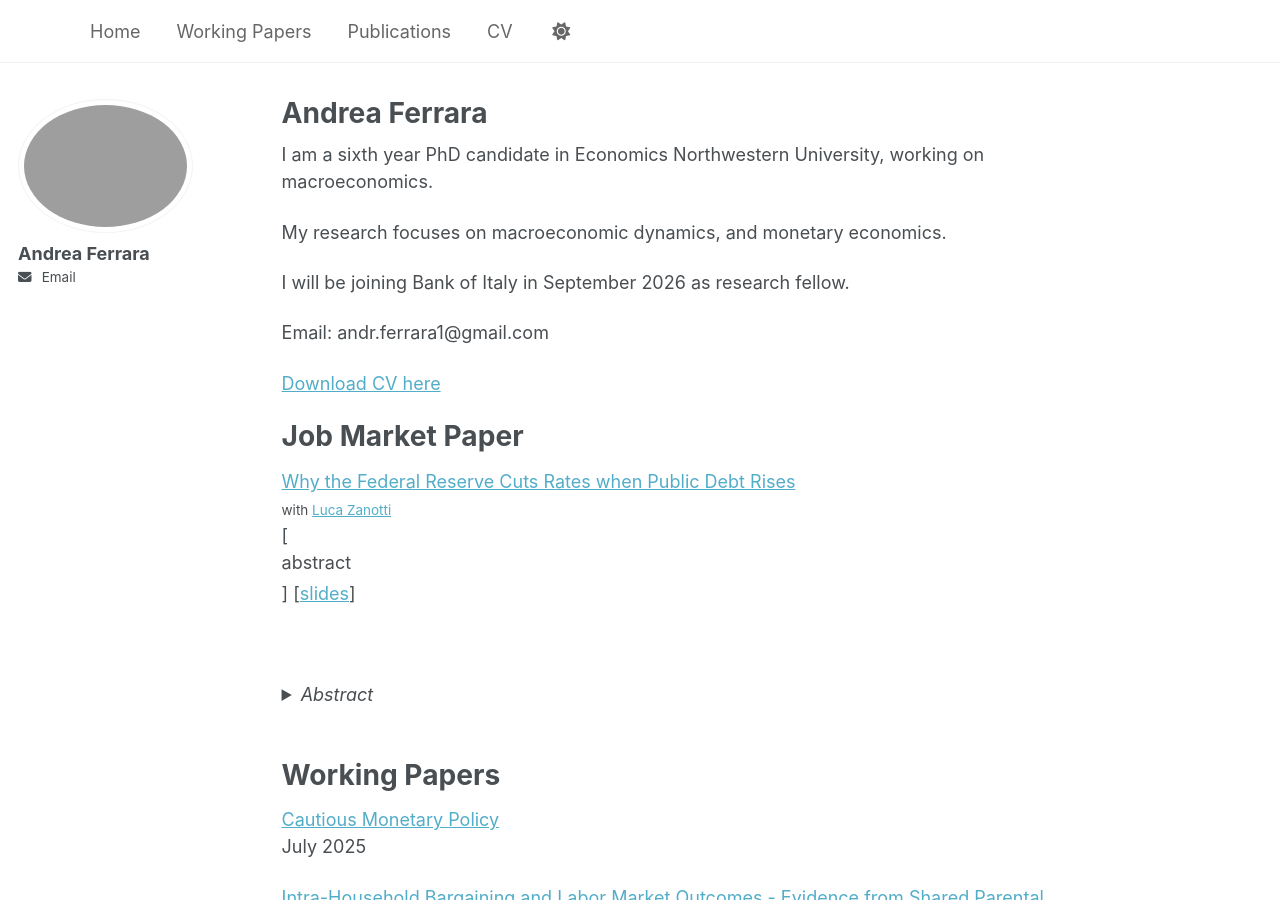
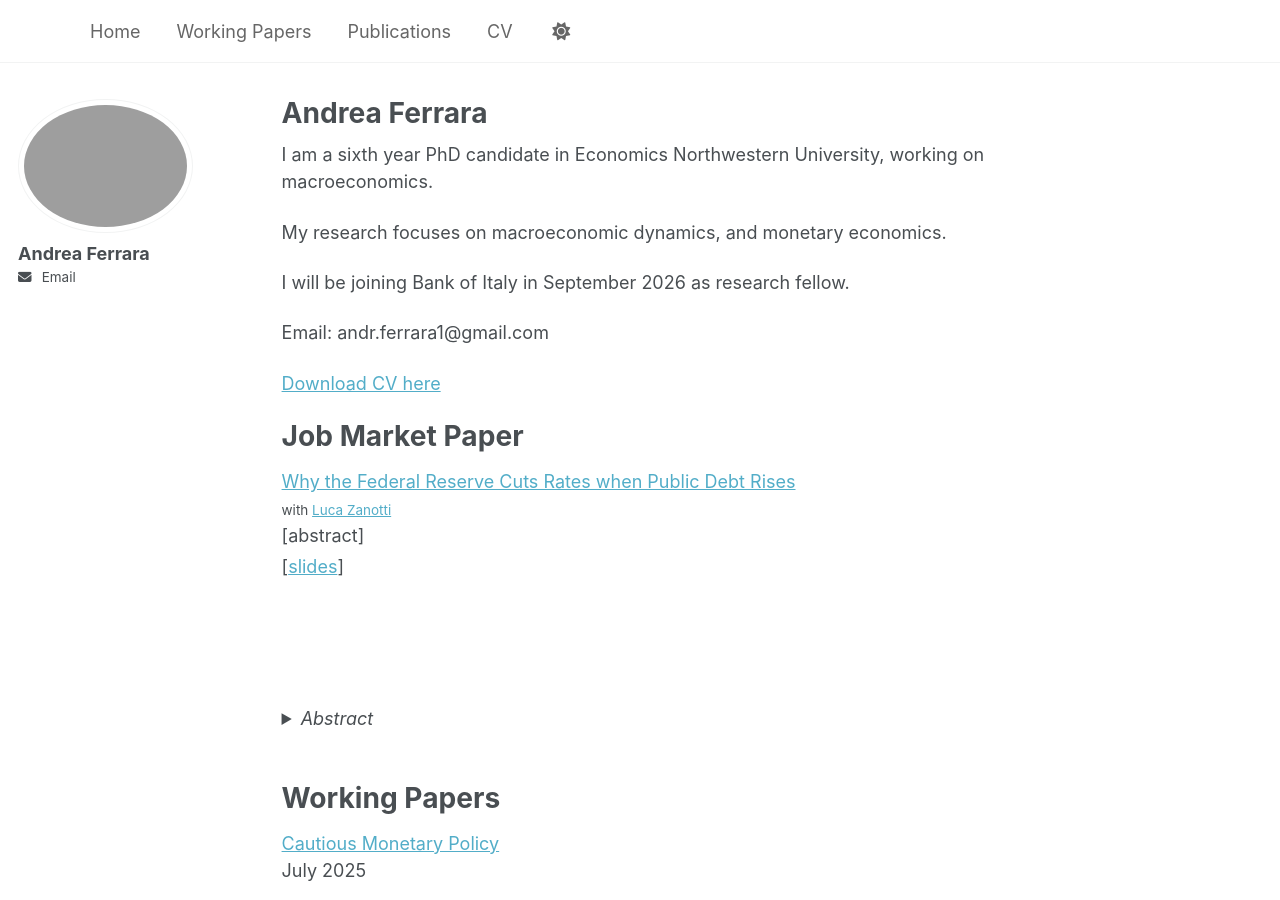
Before and after one commit to AndreaFerrara1997/AndreaFerrara1997.github.io, a Jekyll site: the page built from index.md, in a window 1280 px wide and 900 px high. Built offline with Jekyll 4.4.1, drawn with Linux system fonts in a browser that asks for light colours; a script that is not in the unit is left out.

Commit message:
Fix label formatting for abstract toggle in index.md

```diff
--- a/index.md
+++ b/index.md
@@ -20,7 +20,7 @@ Email: andr.ferrara1@gmail.com
 Why the Federal Reserve Cuts Rates when Public Debt Rises
 </a> <br>
 <small>with <a href="https://lzanotti1999.github.io" target="_blank"> Luca Zanotti </a></small> <br>
-[<label for="abstract-jmp" class="abstract-toggle">abstract</label>]
+<label for="abstract-jmp" class="abstract-toggle">[abstract]</label>
 [<a href="https://andreaferrara1997.github.io/files/JM_Presentation_short.pdf" target="_blank">slides</a>]
 
 <input type="checkbox" id="abstract-jmp" class="abstract-checkbox">
@@ -28,6 +28,8 @@ Why the Federal Reserve Cuts Rates when Public Debt Rises
 <div class="abstract-text">
 We document that, conditional on inflation and output, the Federal Reserve lowers the policy rate when the U.S. public debt-to-GDP ratio rises. To explain this pattern, we develop and estimate a New Keynesian model with shocks to households’ demand for public debt. These shocks generate a negative comovement between public debt and the natural rate. If monetary policy tracks the natural rate, the model rationalizes the negative relationship between debt and the policy rate. Consistent with this view, when a novel debt-informed natural rate measure is included in the policy rule, the debt-to-GDP ratio no longer explains variations in the policy rate.
 </div>
+
+<br>
 
 <br>
 
```
